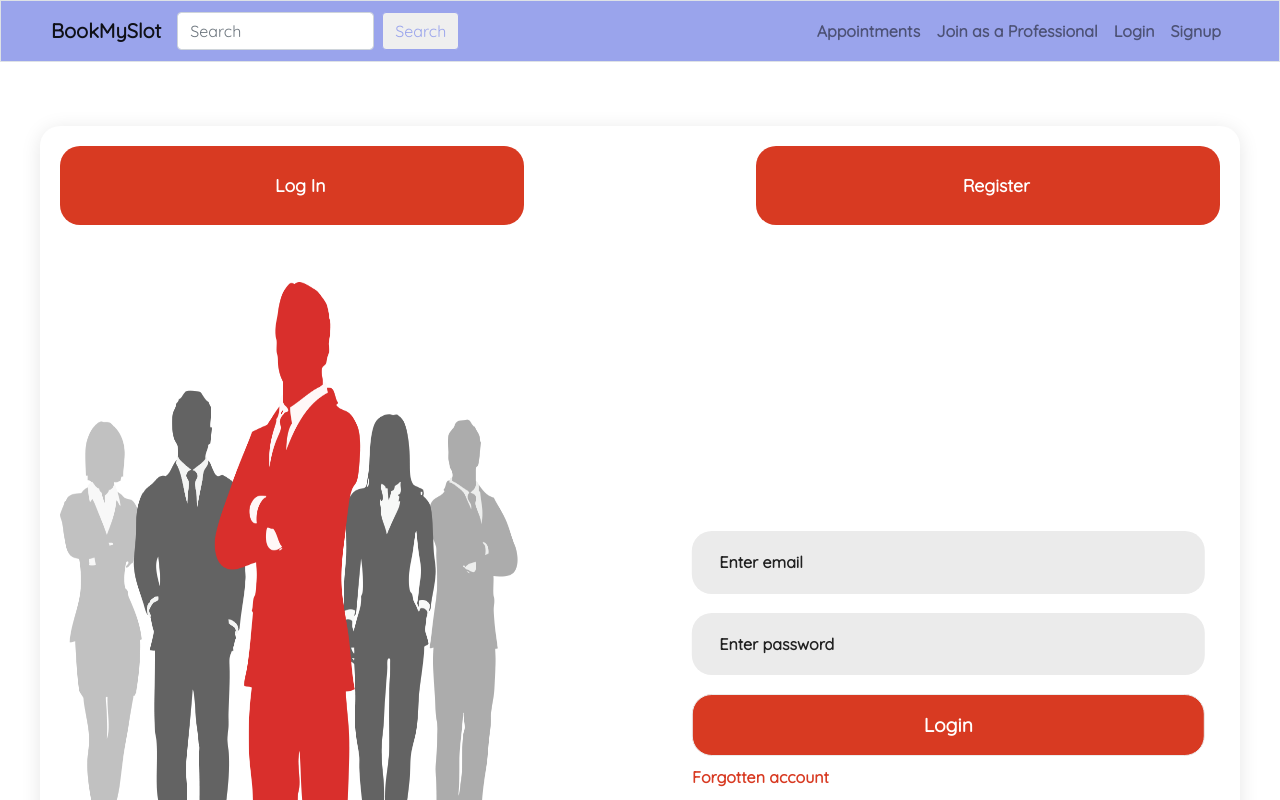
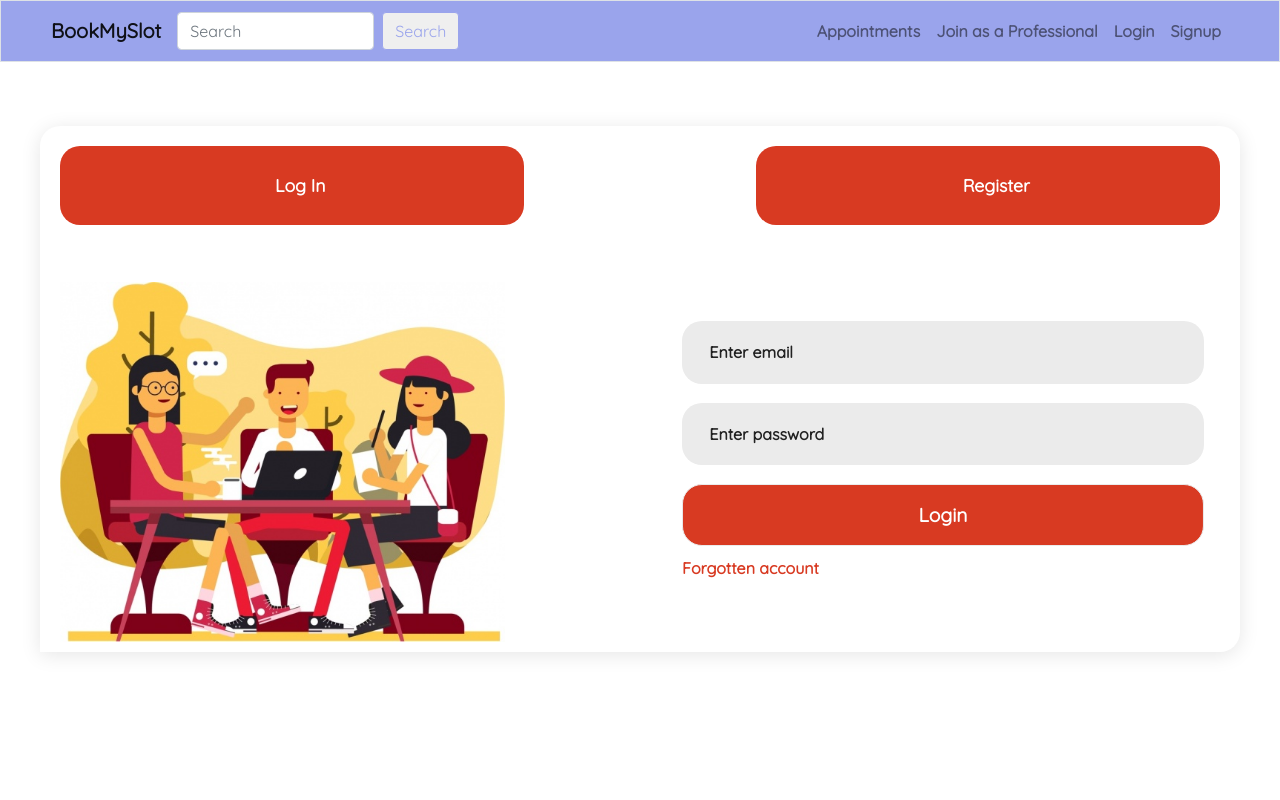
Before and after one commit to YashDave7/BookMySlot, a React (Create React App) app in the folder Client/: page /professional/register in a window 1280 px wide. Shown: the top 800 px of the page. Built offline with nearby package versions, Linux system fonts and the light colour scheme.

Commit message:
design -change

```diff
--- a/Client/src/Pages/Professional-Login-Registration/ProfessionalLogin.js
+++ b/Client/src/Pages/Professional-Login-Registration/ProfessionalLogin.js
@@ -1,7 +1,7 @@
 import React, { useState } from 'react'
 import { Link, useNavigate } from 'react-router-dom';
 import { toast } from 'react-toastify';
-import profimg from "./proffesional.png"
+import profimg from "./meeting.jpg"
 // import './UserLoginSignin.css';
 
 const ProfessionalLogin = () => {
--- a/Client/src/Pages/User-Login-Signup/UserLoginSignin.css
+++ b/Client/src/Pages/User-Login-Signup/UserLoginSignin.css
@@ -73,7 +73,7 @@ body{
 } */
 #proff{
     width: 100%;
-    height: 100vh;
+    height: auto;
     /* position: sticky; */
     /* float: inherit; */
     padding-left: 20px;
```
Also changed, not shown: Client/src/Pages/Professional-Login-Registration/meeting.jpg (added).
